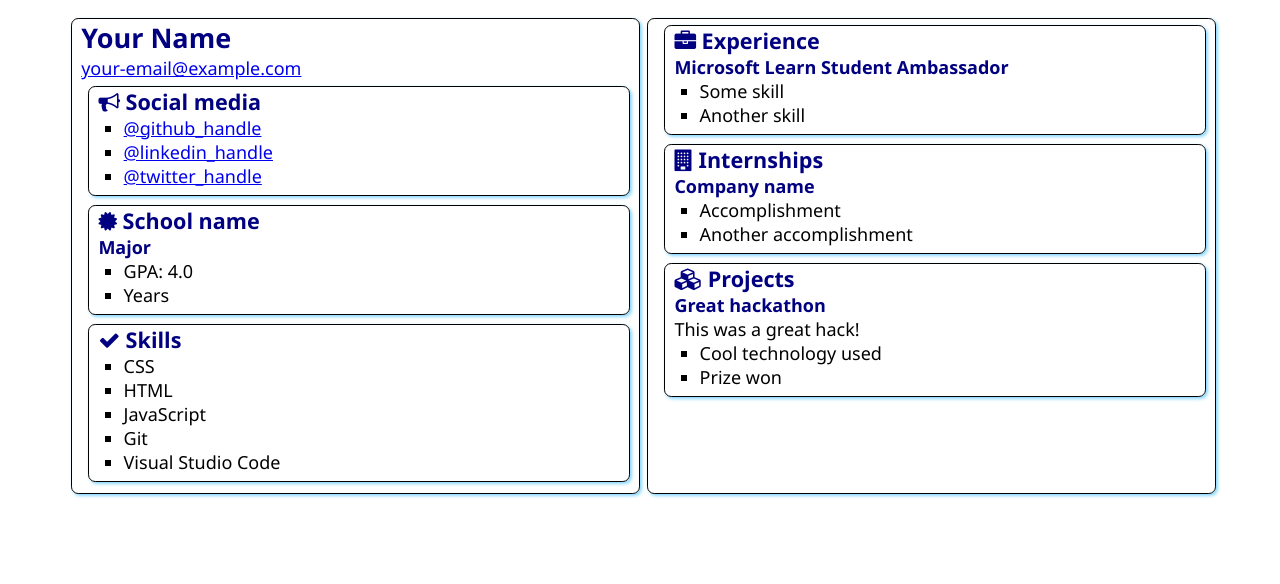
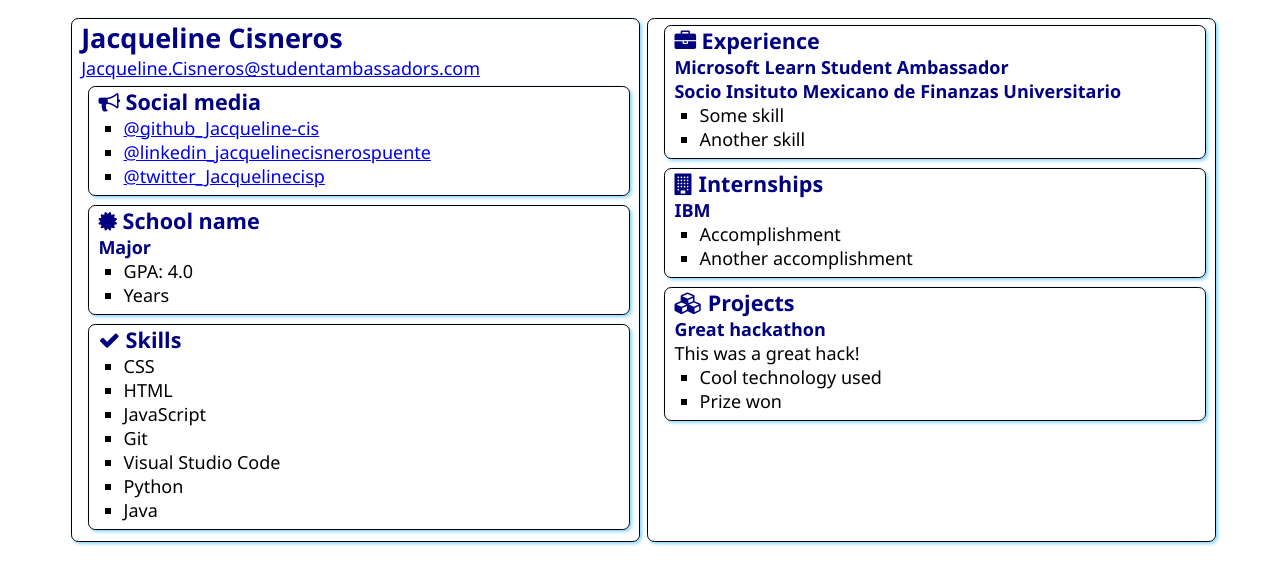
Before and after one commit to Jacqueline-cis/SATechnicalOnboarding, a plain HTML site: page src/index.html in a window 1280 px wide. Drawn offline with Linux system fonts and the light colour scheme.

Commit message:
Modify 1 SATO

```diff
--- a/src/index.html
+++ b/src/index.html
@@ -12,8 +12,8 @@
 <body>
     <main>
         <article class="box">
-            <h1>Your Name</h1>
-            <div><a href="mailto:your.email@example.com">your-email@example.com</a></div>
+            <h1>Jacqueline Cisneros</h1>
+            <div><a href="mailto:Jacqueline.Cisneros@studentambassadors.com">Jacqueline.Cisneros@studentambassadors.com</a></div>
 
             <section class="box">
                 <h2>
@@ -21,9 +21,9 @@
                     Social media
                 </h2>
                 <ul>
-                    <li><a href="https://github.com/<handle>">@github_handle</a></li>
-                    <li><a href="https://linkedin.com/in/<handle>">@linkedin_handle</a></li>
-                    <li><a href="https://twitter.com/<handle>">@twitter_handle</a></li>
+                    <li><a href="https://github.com/Jacqueline-cis">@github_Jacqueline-cis</a></li>
+                    <li><a href="https://linkedin.com/in/jacquelinecisnerospuente">@linkedin_jacquelinecisnerospuente</a></li>
+                    <li><a href="https://twitter.com/Jacquelinecisp>">@twitter_Jacquelinecisp</a></li>
                 </ul>
             </section>
 
@@ -52,6 +52,8 @@
                     <li>JavaScript</li>
                     <li>Git</li>
                     <li>Visual Studio Code</li>
+                    <li>Python</li>
+                    <li>Java</li>
                 </ul>
             </section>
         </article>
@@ -62,6 +64,7 @@
                     Experience
                 </h2>
                 <h3>Microsoft Learn Student Ambassador</h3>
+                <h3>Socio Insituto Mexicano de Finanzas Universitario</h3>
                 <ul>
                     <li>Some skill</li>
                     <li>Another skill</li>
@@ -73,7 +76,7 @@
                     Internships
                 </h2>
 
-                <h3>Company name</h3>
+                <h3>IBM</h3>
                 <ul>
                     <li>Accomplishment</li>
                     <li>Another accomplishment</li>
```
